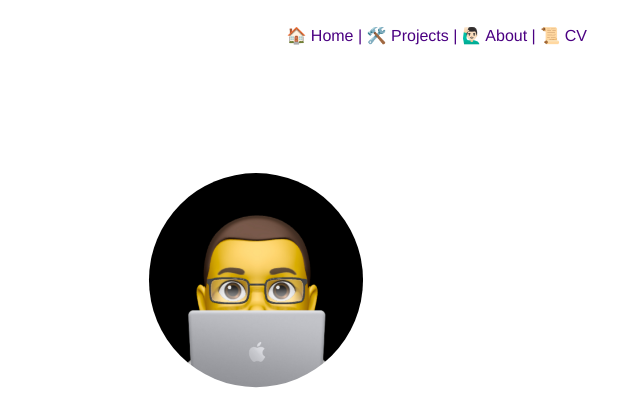
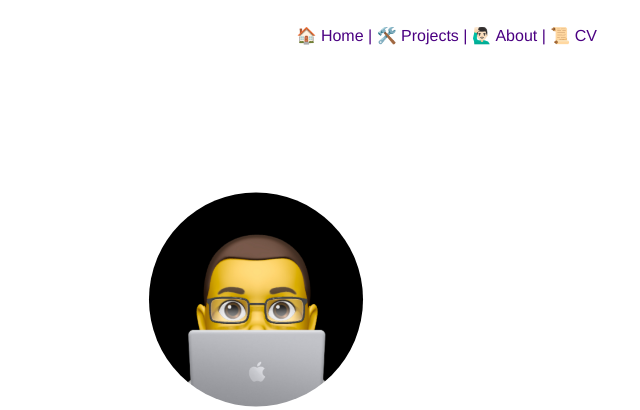
Before and after one commit to ovidiu1/ovidiu1.github.io, a website: page index.html in a window 768 px wide. Shown: the top 410 px of the page, without its empty margins (128-768 px from the left). Drawn offline with nearby package versions, Linux system fonts and the light colour scheme.

Commit message:
chore(): fix css

```diff
--- a/styles.css
+++ b/styles.css
@@ -145,18 +145,18 @@ img {
 }
 
 @media only screen and (max-width: 1050px) and (min-width: 400px) {
-  .wrapper-normal,
-  .wrapper-large {
-    width: 88%;
+  .nav-home {
+    /* text-align: start; */
+    padding-right: 20px;
+  }
+  .home-page {
+    margin-top: 20%;
   }
 }
 
 
-
-/* Glyph, by Harry Roberts */
-
 hr.style-eight {
-  overflow: visible; /* For IE */
+  overflow: visible;
   padding: 0;
   border: none;
   border-top: medium double #333;
@@ -233,13 +233,3 @@ hr.style-eight:after {
 ::-webkit-scrollbar-thumb:hover {
   background: grey;
 }
-
-
-/* .mod-article {
-  text-align: center;
-} */
-
-
-/* .article-title {
-  text-align: left;
-}  */
```
